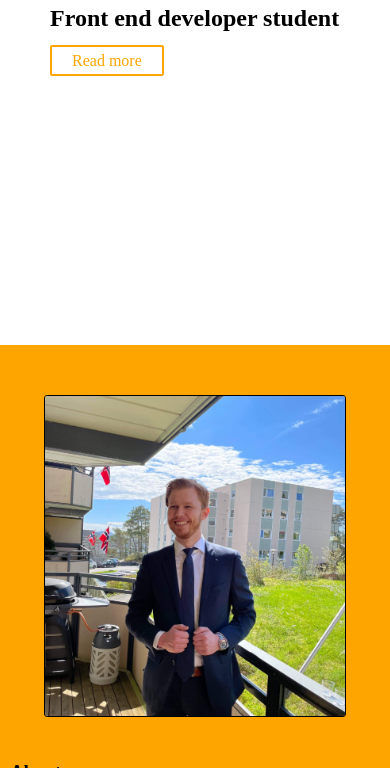
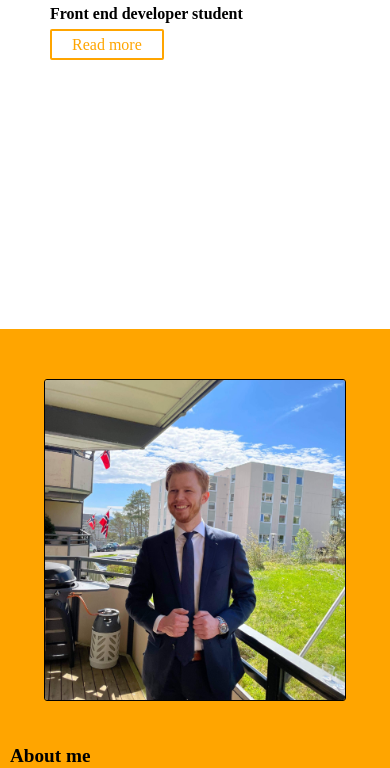
Before and after one commit to Sanhamm/Portfolio, a plain HTML site: page index.html in a window 390 px wide. Shown: the part 332-1100 px from the top of the page. Drawn offline with Linux system fonts and the light colour scheme.

Commit message:
Update style.css

```diff
--- a/style.css
+++ b/style.css
@@ -245,6 +245,10 @@ details > li {
         margin-left: auto;
     }
 
+    #top h2 {
+        font-size: 1rem;
+    }
+
     #aboutme {
         padding: 0;
         padding-top: 50px;
```
